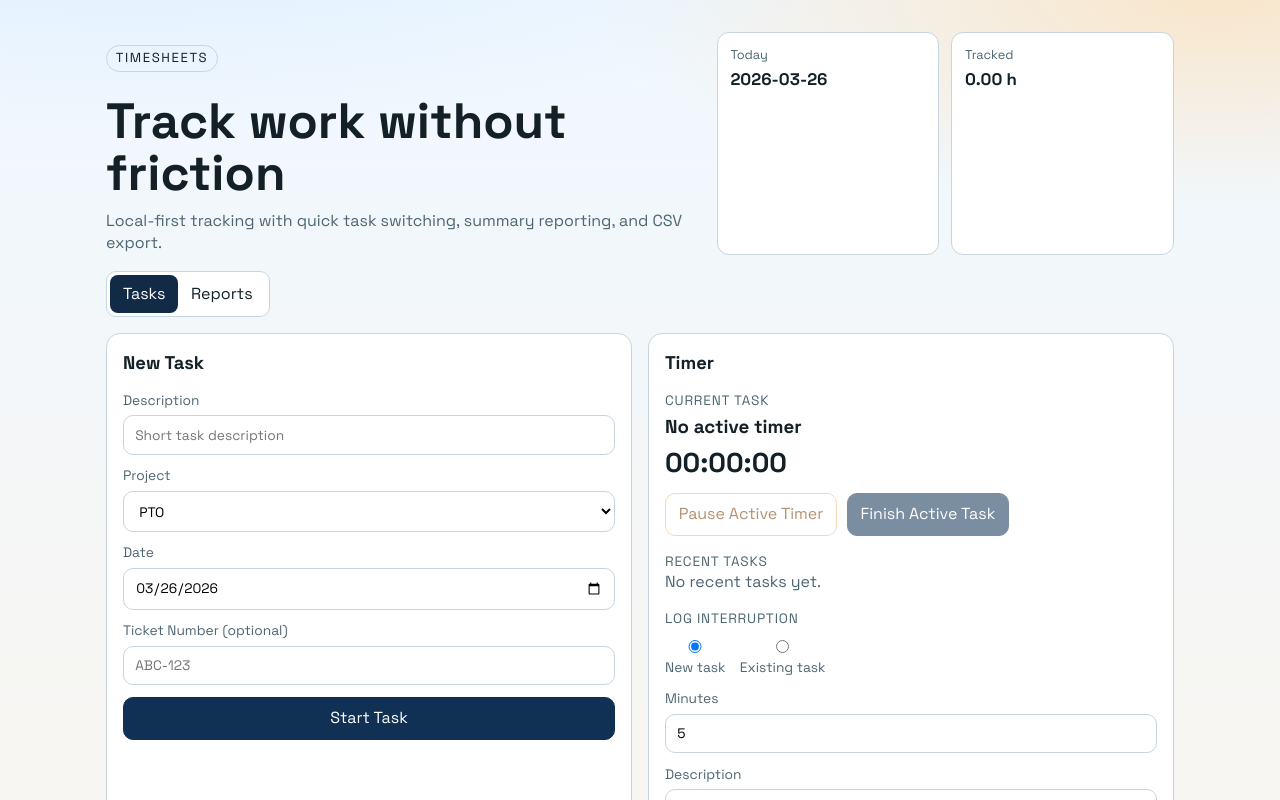
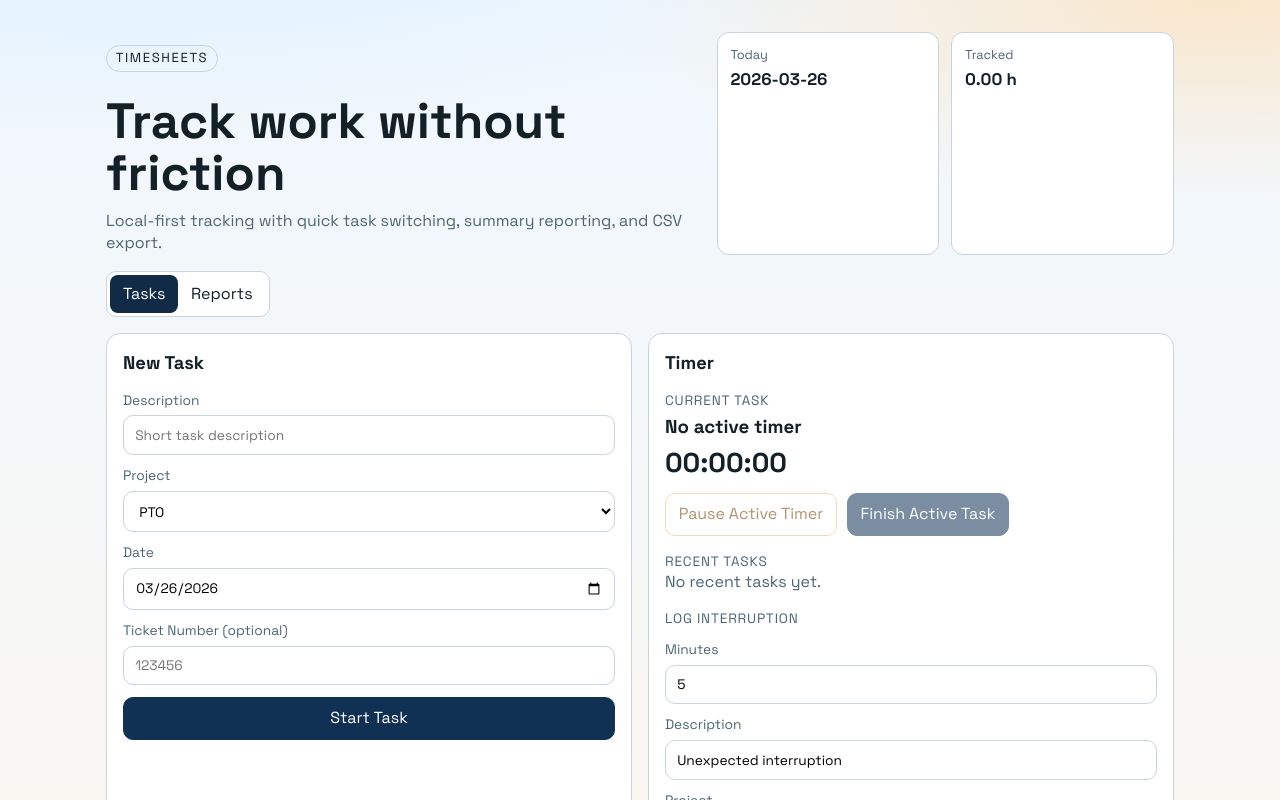
Before and after one commit to dLars99/timesheets, a React (Vite) app in the folder web/: page / in a window 1280 px wide. Shown: the top 800 px of the page. Built offline with nearby package versions, Linux system fonts and the light colour scheme.

Commit message:
Simplify interruption logging flow

```diff
--- a/web/src/components/TaskForm.tsx
+++ b/web/src/components/TaskForm.tsx
@@ -176,7 +176,7 @@
           value={ticketNumber}
           required={Boolean(selectedProject?.requiresTicket)}
           onChange={(event) => setTicketNumber(event.target.value)}
-          placeholder="ABC-123"
+          placeholder="123456"
         />
       </label>
 
--- a/web/src/components/TimerPanel.tsx
+++ b/web/src/components/TimerPanel.tsx
@@ -13,16 +13,13 @@
   const finishTask = useTimesheetStore((state) => state.finishTask)
   const getRecentTasks = useTimesheetStore((state) => state.getRecentTasks)
   const addTask = useTimesheetStore((state) => state.addTask)
-  const addTimeToTask = useTimesheetStore((state) => state.addTimeToTask)
 
   const [tick, setTick] = useState(Date.now())
-  const [interruptMode, setInterruptMode] = useState<'new' | 'existing'>('new')
   const [interruptMinutes, setInterruptMinutes] = useState('5')
   const [interruptDate, setInterruptDate] = useState(format(new Date(), 'yyyy-MM-dd'))
   const [interruptDescription, setInterruptDescription] = useState('Unexpected interruption')
   const [interruptProjectId, setInterruptProjectId] = useState('')
   const [interruptTicket, setInterruptTicket] = useState('')
-  const [targetTaskId, setTargetTaskId] = useState('')
   const [interruptError, setInterruptError] = useState<string | null>(null)
 
   useEffect(() => {
@@ -48,20 +45,12 @@
   }, [activeTask, activeTimerStartedAt, tick])
 
   const recentTasks = getRecentTasks(3)
-  const openTasks = useMemo(
-    () => tasks.filter((task) => !task.completedAt),
-    [tasks],
-  )
 
   useEffect(() => {
     if (!interruptProjectId && projects[0]) {
       setInterruptProjectId(projects[0].id)
     }
-
-    if (!targetTaskId && openTasks[0]) {
-      setTargetTaskId(openTasks[0].id)
-    }
-  }, [projects, openTasks, interruptProjectId, targetTaskId])
+  }, [projects, interruptProjectId])
 
   const interruptProject = useMemo(
     () => projects.find((project) => project.id === interruptProjectId),
@@ -81,16 +70,7 @@
     const durationMs = minutes * 60000
 
     if (activeTask) {
-      pauseActiveTimer()
-    }
-
-    if (interruptMode === 'existing') {
-      if (!targetTaskId) {
-        setInterruptError('Select a task to log interruption time.')
-        return
-      }
-      await addTimeToTask(targetTaskId, durationMs)
-      return
+      await pauseActiveTimer()
     }
 
     const result = await addTask({
@@ -104,6 +84,20 @@
     if (result) {
       setInterruptError(result)
       return
+    }
+
+    // New interruption tasks are immediately moved to history after logging.
+    const normalizedDescription = interruptDescription.trim().toLowerCase()
+    const createdTask = [...useTimesheetStore.getState().tasks]
+      .filter((task) =>
+        task.projectId === interruptProjectId &&
+        task.taskDate === interruptDate &&
+        task.description.trim().toLowerCase() === normalizedDescription,
+      )
+      .sort((a, b) => b.updatedAt.localeCompare(a.updatedAt))[0]
+
+    if (createdTask) {
+      await finishTask(createdTask.id)
     }
 
     setInterruptDescription('Unexpected interruption')
@@ -156,27 +150,6 @@
       <form className="inline-form" onSubmit={handleLogInterruption}>
         <p className="label">Log Interruption</p>
 
-        <div className="toggle-row">
-          <label className="checkbox-row">
-            <input
-              type="radio"
-              name="interrupt-mode"
-              checked={interruptMode === 'new'}
-              onChange={() => setInterruptMode('new')}
-            />
-            New task
-          </label>
-          <label className="checkbox-row">
-            <input
-              type="radio"
-              name="interrupt-mode"
-              checked={interruptMode === 'existing'}
-              onChange={() => setInterruptMode('existing')}
-            />
-            Existing task
-          </label>
-        </div>
-
         <label>
           Minutes
           <input
@@ -188,22 +161,6 @@
           />
         </label>
 
-        {interruptMode === 'existing' ? (
-          <label>
-            Target Task
-            <select
-              value={targetTaskId}
-              onChange={(event) => setTargetTaskId(event.target.value)}
-            >
-              {openTasks.map((task) => (
-                <option key={task.id} value={task.id}>
-                  {task.description}
-                </option>
-              ))}
-            </select>
-          </label>
-        ) : (
-          <>
         <label>
           Description
           <input
@@ -241,11 +198,9 @@
             value={interruptTicket}
             required={Boolean(interruptProject?.requiresTicket)}
             onChange={(event) => setInterruptTicket(event.target.value)}
-                placeholder="ABC-123"
+            placeholder="123456"
           />
         </label>
-          </>
-        )}
 
         <button type="submit">Pause + Log Interruption</button>
         {interruptError && <p className="form-error">{interruptError}</p>}
```
Lines whose indentation alone changed are shown as unchanged.
